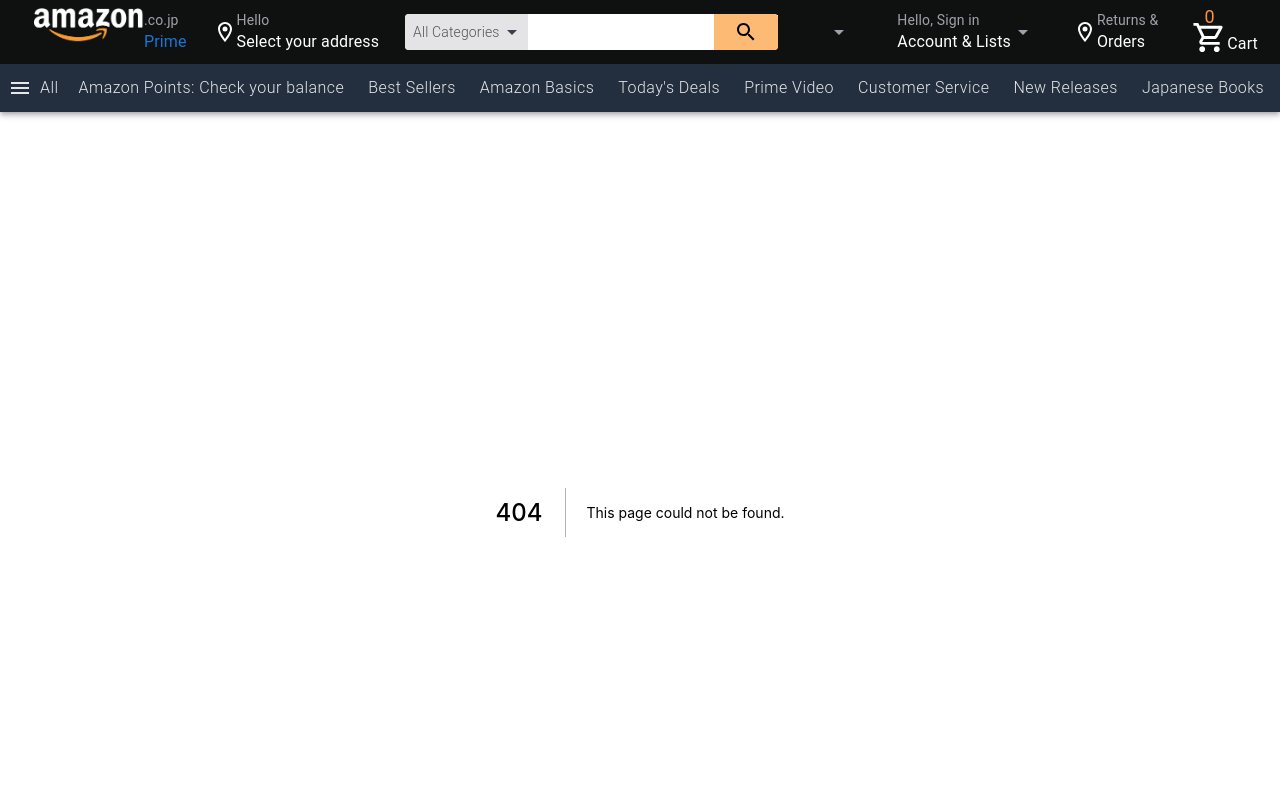
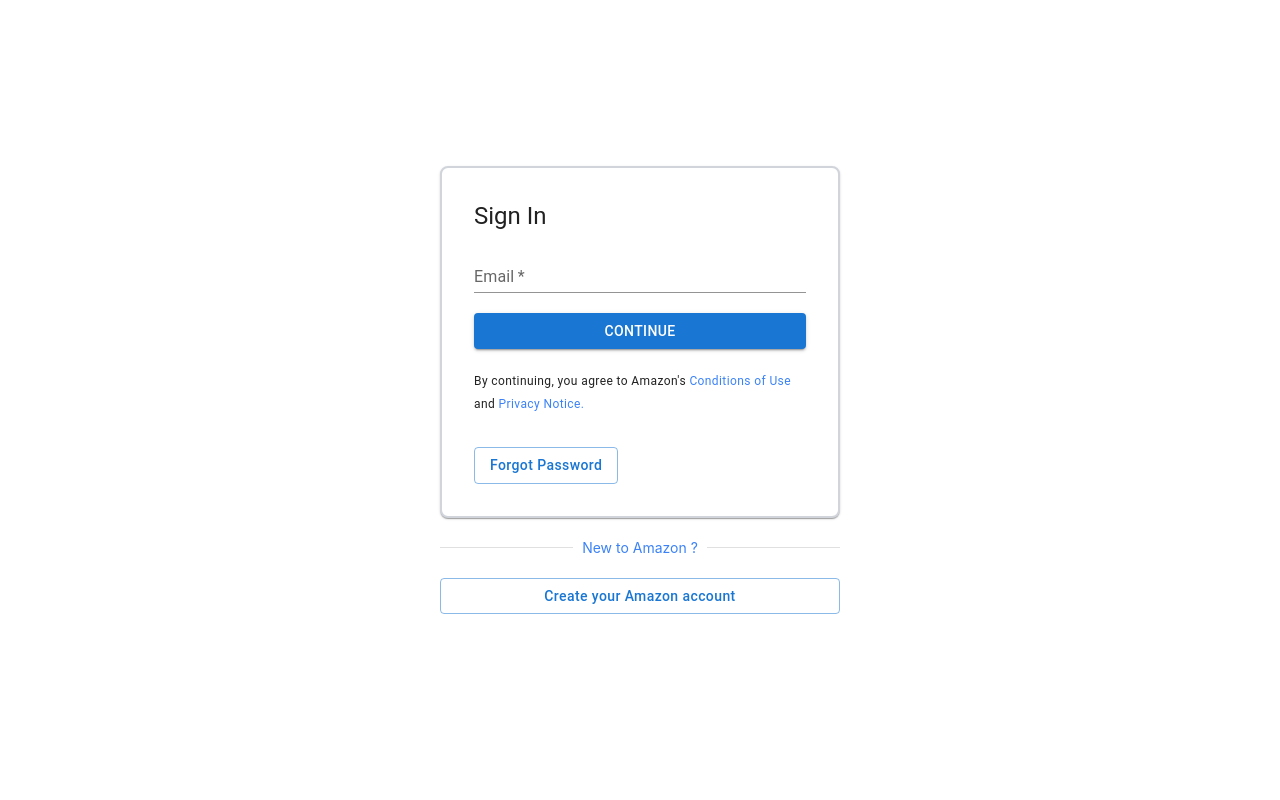
Before and after one commit to dchoulex/amazon-clone-frontend, a Next.js app: page /auth/login in a window 1280 px wide. Before the commit this address had no page. Shown: the top 800 px of the page. Built offline with nearby package versions, Linux system fonts and the light colour scheme.

Commit message:
Add login page

```diff
--- /dev/null
+++ b/appConfig.js
@@ -0,0 +1,2 @@
+const AMAZON_BLUE_DARK = "#0F1111";
+const AMAZON_BLUE_LIGHT = "#232f3e";
--- a/components/layout/header/sub-navbar/all-tab/all-tab-collapse-list-item.js
+++ b/components/layout/header/sub-navbar/all-tab/all-tab-collapse-list-item.js
@@ -1,5 +1,5 @@
 import * as React from "react";
-import { collapseListItems } from "./all-tab-data";
+import { collapseListItems } from "./data/all-tab-data";
 import List from "@mui/material/List";
 import ListItemButton from "@mui/material/ListItemButton";
 import Collapse from "@mui/material/Collapse";
--- a/components/layout/header/sub-navbar/all-tab/all-tab-list-item.js
+++ b/components/layout/header/sub-navbar/all-tab/all-tab-list-item.js
@@ -1,24 +1,28 @@
 import * as React from "react";
+import Link from "next/link";
 import ListItemButton from "@mui/material/ListItemButton";
 import ListItemIcon from '@mui/material/ListItemIcon';
 
 import AllTabListItemText from "./all-tab-list-item-text";
 
 function AllTabListItem(props) {
-    const { item } = props;
+    const { item, onClick } = props;
 
     return (
         <React.Fragment>
+            <Link href="/thisWorks">
                 <ListItemButton
                     key={item.title}
                     disabled={item.disabled}
                     sx={{ pl: "2rem" }}
+                    onClick={onClick}
                 >
                     {item.icon &&
                         <ListItemIcon sx={{minWidth: "40px"}}>{item.icon}</ListItemIcon>
                     }
                     <AllTabListItemText primary={item.title} />
                 </ListItemButton>
+            </Link>
         </React.Fragment>
     )
 };
--- a/components/layout/layout.js
+++ b/components/layout/layout.js
@@ -1,4 +1,5 @@
 import * as React from "react";
+import { useRouter } from "next/router";
 import Header from "./header/header";
 import Footer from "./footer/footer";
 import theme from "../ui/theme";
@@ -6,12 +7,18 @@
 import { ThemeProvider } from "@mui/styles";
 
 function Layout(props) {
+    const router = useRouter();
+
     return (
         <React.Fragment>
             <ThemeProvider theme={theme}>
-                <Header />
-                <main>{props.children}</main>
-                <Footer />
+                {router.pathname === "/auth/login" ?
+                <main>{props.children}</main> :
+                <React.Fragment>
+                    <Header />
+                    <main>{props.children}</main>
+                    <Footer />
+                </React.Fragment>}
             </ThemeProvider>
         </React.Fragment>
     );
--- a/components/ui/theme.js
+++ b/components/ui/theme.js
@@ -1,7 +1,13 @@
 import { createTheme } from "@mui/material/styles";
+import { AMAZON_BLUE_LIGHT, AMAZON_BLUE_DARK } from "../../appConfig";
 
 const theme = createTheme({
-
+    palette: {
+        amazon_blue: {
+            dark: AMAZON_BLUE_DARK,
+            light: AMAZON_BLUE_LIGHT
+        }
+    }
 });
 
 export default theme;
--- a/package.json
+++ b/package.json
@@ -17,7 +17,9 @@
     "next": "12.2.3",
     "react": "18.2.0",
     "react-dom": "18.2.0",
-    "react-material-ui-carousel": "^3.4.2"
+    "react-draggable": "^4.4.5",
+    "react-material-ui-carousel": "^3.4.2",
+    "validator": "^13.7.0"
   },
   "devDependencies": {
     "@svgr/webpack": "^6.3.1",
--- /dev/null
+++ b/pages/auth/login.js
@@ -0,0 +1,168 @@
+import * as React from 'react';
+import validator from "validator";
+import Box from '@mui/material/Box';
+import TextField from '@mui/material/TextField';
+import Paper from '@mui/material/Paper';
+import Typography from '@mui/material/Typography';
+import Button from '@mui/material/Button';
+import Divider from '@mui/material/Divider';
+import Dialog from '@mui/material/Dialog';
+import DialogTitle from '@mui/material/DialogTitle';
+import DialogContent from '@mui/material/DialogContent';
+import Draggable from 'react-draggable';
+import DialogContentText from '@mui/material/DialogContentText';
+
+const dialogContent = `
+    Lorem ipsum dolor sit amet, consectetur adipiscing elit. Pellentesque fringilla porttitor erat, sed lobortis dui varius a. Nunc feugiat, neque vitae semper congue, libero urna scelerisque velit, at tempus enim augue sit amet dolor. Sed eu congue velit. Nulla porttitor porttitor felis, sit amet aliquet nibh aliquam nec. Suspendisse pretium est lorem, et maximus dolor dictum vel. Praesent consequat eu lorem sit amet ullamcorper. Morbi sem velit, venenatis eu mi pulvinar, cursus luctus magna. Ut nec urna lacus. Sed cursus dolor dui, in faucibus velit elementum vitae. Maecenas ornare sagittis arcu, ac dapibus erat maximus vel. Donec eget est luctus, commodo ipsum vel, convallis orci. Vivamus purus ipsum, sodales elementum neque a, malesuada cursus magna. Ut sit amet eros non tellus luctus pharetra id id odio. Aenean euismod vitae nibh ut tincidunt.
+
+    Ut at pharetra ex. Vestibulum est est, viverra in enim sed, elementum vestibulum nulla. Sed sit amet libero laoreet, dapibus ex eu, lacinia erat. Mauris pharetra est sit amet odio pellentesque, sit amet ornare elit accumsan. Vestibulum hendrerit orci cursus, ullamcorper nisi ornare, fermentum sem. Aliquam erat volutpat. Aenean arcu massa, eleifend sed porta id, sollicitudin sed nisi. Nullam porttitor convallis felis, at blandit nibh pulvinar non. Proin viverra lacinia est, aliquet consectetur orci malesuada fermentum. Nunc laoreet felis eu ante interdum hendrerit. Praesent elementum ut ipsum id porta. Morbi in ante mi.
+
+    Nulla congue eu nibh eget vestibulum. Vivamus purus mi, semper at mattis id, rutrum in nulla. Cras egestas urna a lacus iaculis, ac hendrerit turpis euismod. Curabitur vehicula quam nec ipsum tempus posuere sit amet sed neque. Proin ac iaculis nisi. Duis ut quam ut urna interdum rutrum. Vivamus in leo id neque volutpat mattis. Cras tempus et leo nec tincidunt. Nam elementum nibh sit amet metus dictum mattis. Aenean tempor tincidunt mollis.
+
+    Morbi tempor nisi sit amet congue suscipit. Pellentesque habitant morbi tristique senectus et netus et malesuada fames ac turpis egestas. In efficitur augue eu magna pretium dictum. Nulla id accumsan quam. Maecenas porttitor pretium turpis. Ut felis ipsum, pellentesque id tellus eu, feugiat fermentum dolor. Nullam a ex massa. Aenean sed imperdiet dolor. Nam a diam vestibulum tellus pharetra semper.
+`;
+
+function PaperComponent(props) {
+    return (
+      <Draggable
+        handle="#draggable-dialog-title"
+        cancel={'[class*="MuiDialogContent-root"]'}
+      >
+        <Paper {...props} />
+      </Draggable>
+    );
+}
+
+function LoginPage() {
+    const [conditionsIsOpen, setConditionsIsOpen] = React.useState(false);
+    const [privacyIsOpen, setPrivacyIsOpen] = React.useState(false);
+    const [email, setEmail] = React.useState("");
+    const [emailIsValid, setEmailIsValid] = React.useState(true);
+
+    const handleOpenConditions = () => {
+        setConditionsIsOpen(true);
+    };
+
+    const handleCloseConditions = () => {
+        setConditionsIsOpen(false);
+    };
+
+    const handleOpenPrivacy = () => {
+        setPrivacyIsOpen(true);
+    };
+
+    const handleClosePrivacy = () => {
+        setPrivacyIsOpen(false);
+    };
+
+    const handleSetEmail = event => {
+        setEmail(event.target.value)
+    };
+
+    const handleEmailIsValid = () => {
+        if (validator.isEmail(email)) {
+            setEmailIsValid(true);
+            return;
+        }
+
+        setEmailIsValid(false);
+    };
+
+    return (
+        <Box
+            sx={{
+                width: "100vw",
+                height: "100vh"
+            }}
+            className="flex justify-center items-center bg-white"
+        >
+            <Box>
+                <Paper
+                    className="border-gray-300 border-solid border-2 rounded-lg p-8 w-[400px]"
+                >
+                    <Typography variant="h5">Sign In</Typography>
+                    <TextField
+                        label="Email"
+                        error={!emailIsValid}
+                        helperText={emailIsValid ? null : "Please input valid email address"}
+                        id="email"
+                        variant="standard"
+                        size="small"
+                        fullWidth
+                        margin="normal"
+                        required
+                        onChange={handleSetEmail}
+                        onBlur={handleEmailIsValid}
+                    />
+                    <Button
+                        fullWidth
+                        variant="contained"
+                        className="mt-3 mb-5"
+                    >
+                        Continue
+                    </Button>
+                    <Typography variant="caption">
+                        By continuing, you agree to Amazon's <a className="text-blue-500 hover:underline hover:cursor-pointer" onClick={handleOpenConditions}>Conditions of Use</a> and <a className="text-blue-500 hover:underline hover:cursor-pointer" onClick={handleOpenPrivacy}>Privacy Notice.</a>
+                    </Typography>
+                    <Button
+                        variant="outlined" className="normal-case block mt-8"
+                    >
+                        Forgot Password
+                    </Button>
+                </Paper>
+                <Divider
+                    className="mt-5 text-blue-500 text-sm border-sky-500"
+                    flexItem
+                >
+                    New to Amazon ?
+                </Divider>
+                <Button
+                    variant="outlined" className="normal-case my-5"
+                    fullWidth
+                >
+                    Create your Amazon account
+                </Button>
+            </Box>
+            <Dialog
+                id="conditions-dialog"
+                open={conditionsIsOpen}
+                onClose={handleCloseConditions}
+                PaperComponent={PaperComponent}
+                aria-labelledby="draggable-conditions-dialog"
+            >
+                <DialogTitle
+                    style={{ cursor: 'move' }}
+                    id="draggable-conditions-dialog"
+                >
+                    Conditions of Use
+                </DialogTitle>
+                <DialogContent>
+                    <DialogContentText>
+                        {dialogContent}
+                    </DialogContentText>
+                </DialogContent>
+            </Dialog>
+            <Dialog
+                id="privacy-dialog"
+                open={privacyIsOpen}
+                onClose={handleClosePrivacy}
+                PaperComponent={PaperComponent}
+                aria-labelledby="draggable-privacy-dialog"
+            >
+                <DialogTitle
+                    style={{ cursor: 'move' }}
+                    id="draggable-privacy-dialog"
+                >
+                    Privacy Notice
+                </DialogTitle>
+                <DialogContent>
+                    <DialogContentText>
+                        {dialogContent}
+                    </DialogContentText>
+                </DialogContent>
+            </Dialog>
+        </Box>
+    )
+};
+
+export default LoginPage;
```
Also changed, not shown: components/layout/header/sub-navbar/all-tab/all-tab.js, components/layout/header/sub-navbar/all-tab/data/all-tab-data.js, 1 other file (tests, documents, lock files or other folders). Lines whose indentation alone changed are shown as unchanged.
